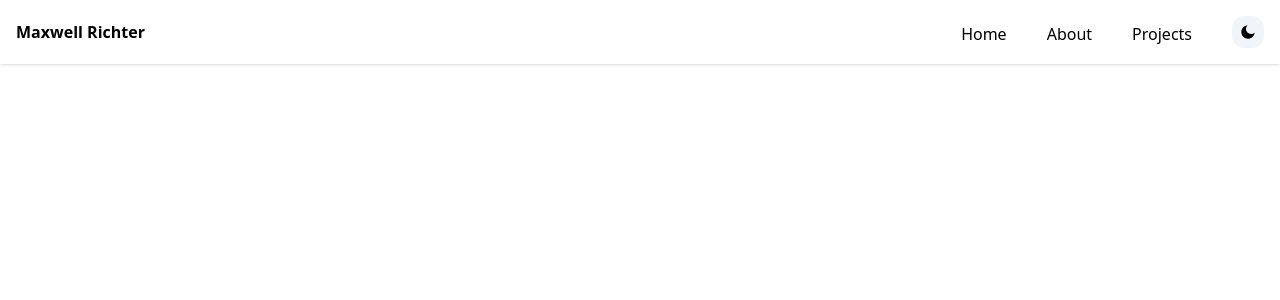
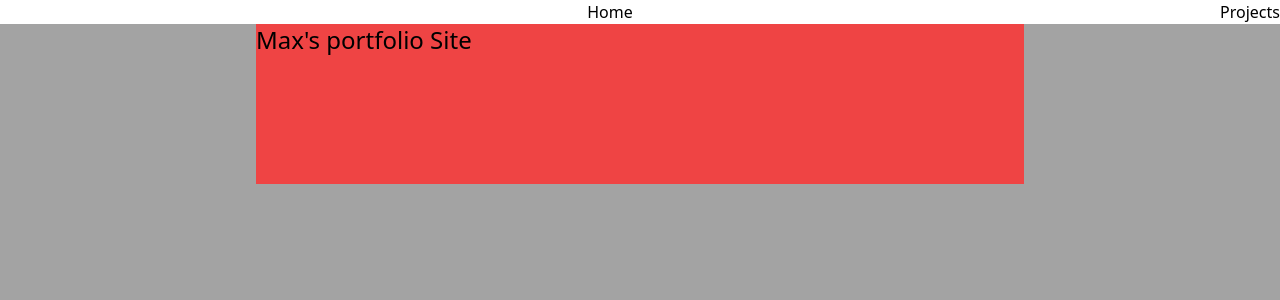
Before and after one commit to MaxRR921/portfolioMax, a Next.js app: page / in a window 1280 px wide. Shown: the top 300 px of the page. Built offline with nearby package versions, Linux system fonts and the light colour scheme.

Commit message:
change pages

```diff
--- a/app/components/Navbar.tsx
+++ b/app/components/Navbar.tsx
@@ -1,53 +1,20 @@
 import { useTheme } from 'next-themes'
 import React, {useState} from "react"
-import { Link } from "react-scroll/modules"
+//import { Link } from "react-scroll/modules"
+import  Link  from 'next/link'
 import { RiMoonFill, RiSunLine } from "react-icons/ri"
 import { IoMdMenu, IoMdClose } from "react-icons/io"
 
-interface NavItem {
-  label: string
-  page: string
-}
-
-const NAV_ITEMS: Array<NavItem> = [
-  {
-    label:"Home",
-    page:"home",
-  },
-  {
-    label:"About",
-    page:"about",
-  },
-  {
-    label:"Projects",
-    page:"projects",
-  },
-]
-
 
 export const Navbar = () => {
-  const { systemTheme, theme, setTheme } = useTheme()
-  const curentTheme = theme === "system" ? systemTheme : theme
-  const [navbar, setNavbar] = useState(false)
   return (
-    <header className="w-full mx-auto px-4 bg-white shadow fixed top-0 z-50 dark:bg-stone-900 dark:border-b dark:border-stone-600">
-      <div className='justify-between md:items-center md:flex'>
-        <div>
-          <div className='flex items-center justify-between'>
-            <div className='md:py-5 md:block'>
-              <h2 className='font-bold'> Maxwell Richter </h2>
-              <div className='md:hidden'>
-                <button>
-                  {navbar ? <IoMdClose/> : <IoMdMenu/>}
-                </button>
+    <header>
+         <div className='flex flex-row '>
+          <Link href = "/" className='mx-10 mx-auto'> Home </Link>
+          <Link href = "/projects"> Projects </Link>
          </div>
-            </div>
-          </div>
-      </div>
-        <div className='md:space-x-10'>
-          {NAV_ITEMS.map((item, idx) => {
-            return <a key={idx}>{item.label}</a>
-          })}
+         {/*
+         <div className='absolute top-0 right-0 h-16 w-9'>
             {curentTheme === "dark" ? (
               <button
               onClick={()=>setTheme("light")}
@@ -62,7 +29,7 @@ export const Navbar = () => {
               </button>
           )}
         </div>
-      </div>
+            */}
     </header>
   )
 }
--- a/app/page.tsx
+++ b/app/page.tsx
@@ -1,8 +1,8 @@
 
-export default function Home() {
+export default function page() {
   return (
-    <main className="mx-auto max-w-3xl px-4 sm:px-6 md:max-w-5xl ">
-      <h1 className="text-4xl">hello world</h1>
-    </main>
+      <div className="bg-neutral-400 w-screen h-screen">
+        <h1 className="bg-red-500 h-1/5 w-3/5 mx-auto  text-2xl " > Max's portfolio Site  </h1>
+      </div>
   )
 }
--- /dev/null
+++ b/app/projects/page.tsx
@@ -0,0 +1,8 @@
+export default function page() {
+    return (
+      <main>
+        <div className="bg-neutral-400 w-full h-full"></div>
+          <h1 className="h-full w-3/5 mx-auto text-2xl " > Max's projects Site  </h1>
+      </main>
+    )
+  }
```
Also changed, not shown: app/projects.tsx (added). Lines whose indentation alone changed are shown as unchanged.
